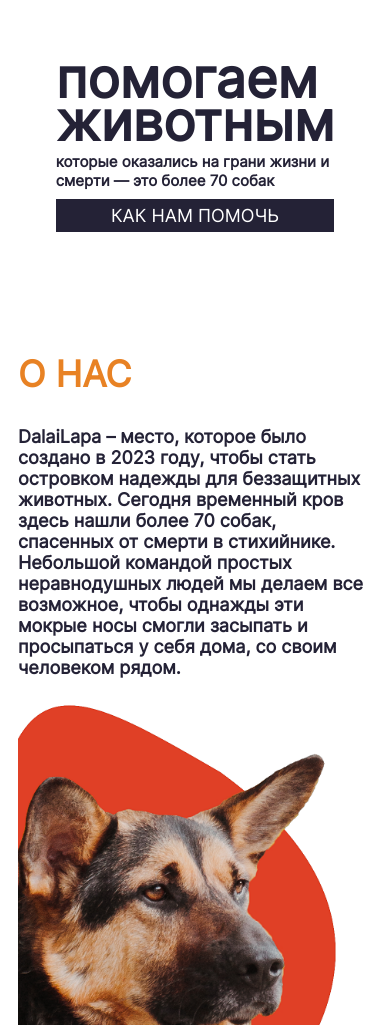
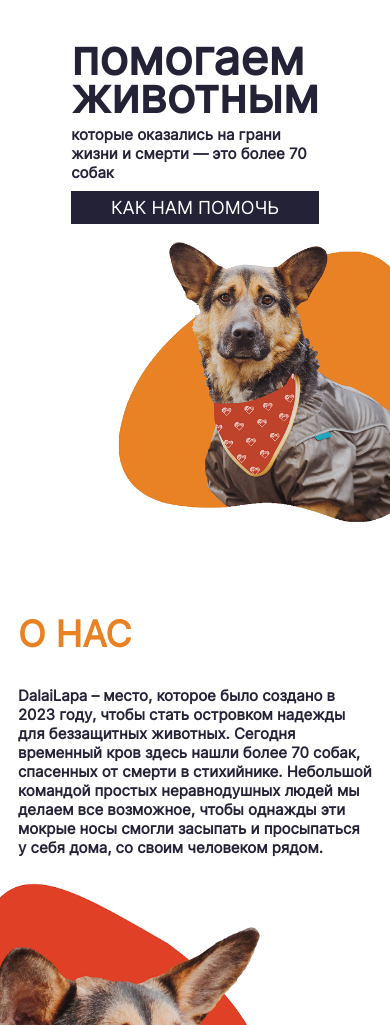
Before and after one commit to Kurilo-Pavel/animal_shelter, a plain HTML site: page index.html in a window 390 px wide. Shown: the part 75-1100 px from the top of the page. Drawn offline with Linux system fonts and the light colour scheme.

Commit message:
changed scale

```diff
--- a/styles.css
+++ b/styles.css
@@ -498,6 +498,7 @@ html {
   .section {
     /*grid-template-rows: 2.5fr 2fr;*/
     grid-template-columns:none;
+    margin-top: 7rem;
     /*margin-top: 0;*/
   }
 
@@ -505,8 +506,13 @@ html {
     margin: 12rem 0 2rem;
   }
 
+  .main_title {
+    font-size: 8rem;
+  }
+
   .main_dog {
-    display: none;
+    width: 76%;
+    right: -70px;
   }
 
   .aboutUs_part {
@@ -518,6 +524,7 @@ html {
 
   .aboutUs_text {
     text-align: start;
+    font-size: 2.5rem;
   }
 
   .aboutUs_dog {
@@ -527,7 +534,8 @@ html {
   .aboutUs_next_dog {
     display: block;
     top: 0;
-    width: 90%;
+    left: -30px;
+    width: 80%;
   }
 
   .help {
```
